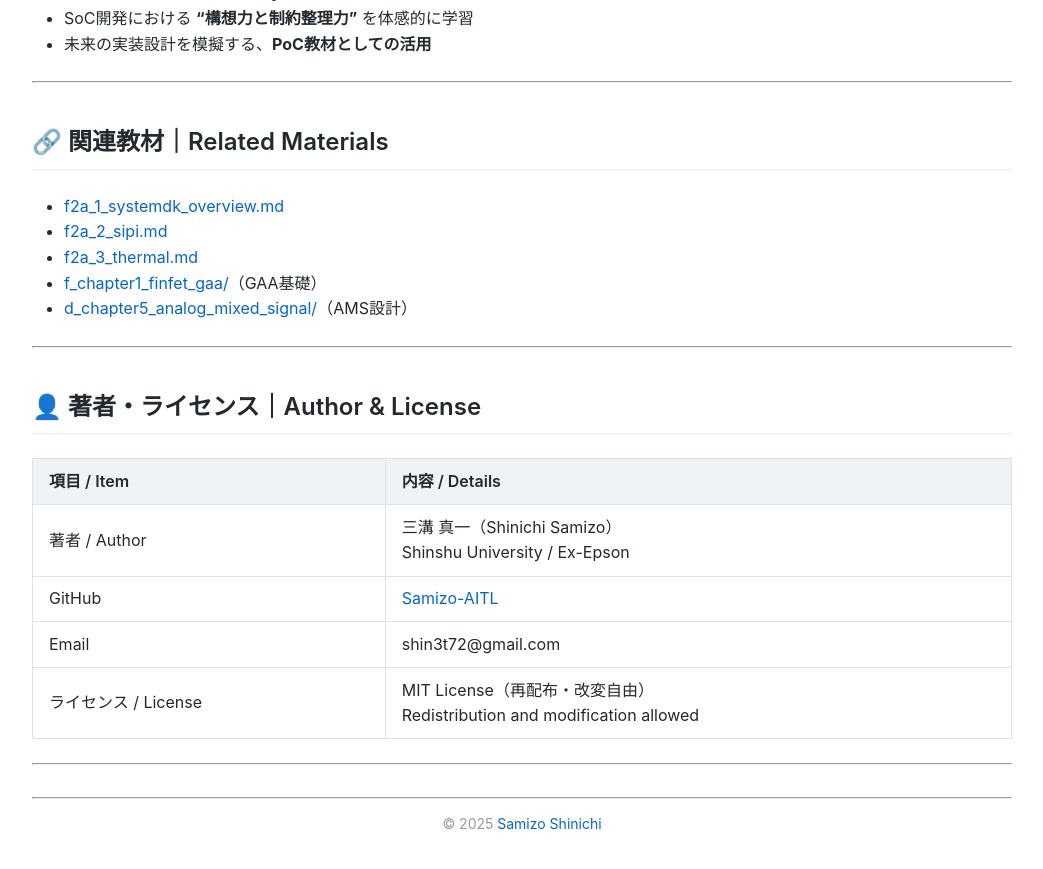
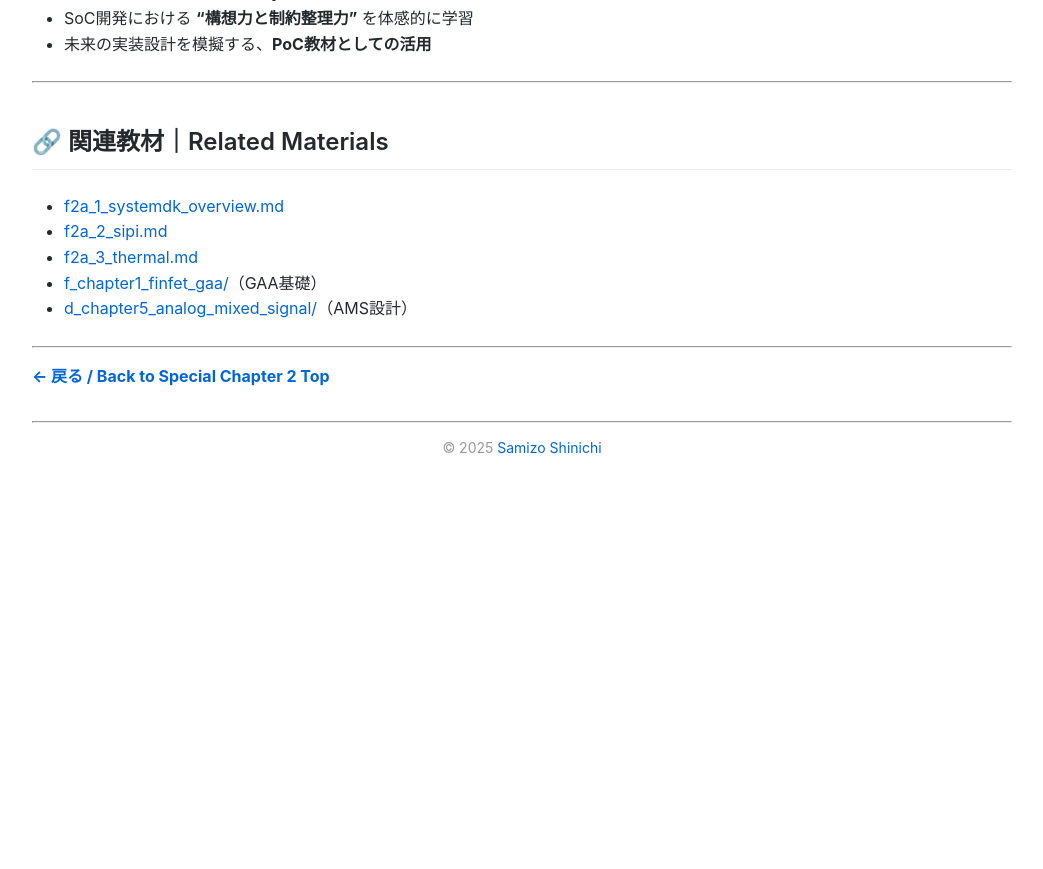
Before and after one commit to Samizo-AITL/Edusemi-v4x, a Jekyll site: the page built from f_chapter2a_systemdk/f2a_8_chiplet_example_gaa_ams_mram.md, in a window 1280 px wide and 900 px high, scrolled down 1960 px. Shown: the top 869 px of the window, without its empty margins (118-1161 px from the left). Built offline with Jekyll 4.4.1, drawn with Linux system fonts in a browser that asks for light colours; our own code applies the rules of GitHub Pages for plain Markdown files; after the commit the page ends 2484 px from its top, so only the background shows below that.

Commit message:
Update f2a_8_chiplet_example_gaa_ams_mram.md

```diff
--- a/f_chapter2a_systemdk/f2a_8_chiplet_example_gaa_ams_mram.md
+++ b/f_chapter2a_systemdk/f2a_8_chiplet_example_gaa_ams_mram.md
@@ -74,13 +74,4 @@
 
 ---
 
-## 👤 著者・ライセンス｜Author & License
-
-| 項目 / Item | 内容 / Details |
-|-------------|----------------|
-| 著者 / Author | 三溝 真一（Shinichi Samizo）<br>Shinshu University / Ex-Epson |
-| GitHub | [Samizo-AITL](https://github.com/Samizo-AITL) |
-| Email | shin3t72@gmail.com |
-| ライセンス / License | MIT License（再配布・改変自由）<br>Redistribution and modification allowed |
-
----
+**[← 戻る / Back to Special Chapter 2 Top](./README.md)**
```
